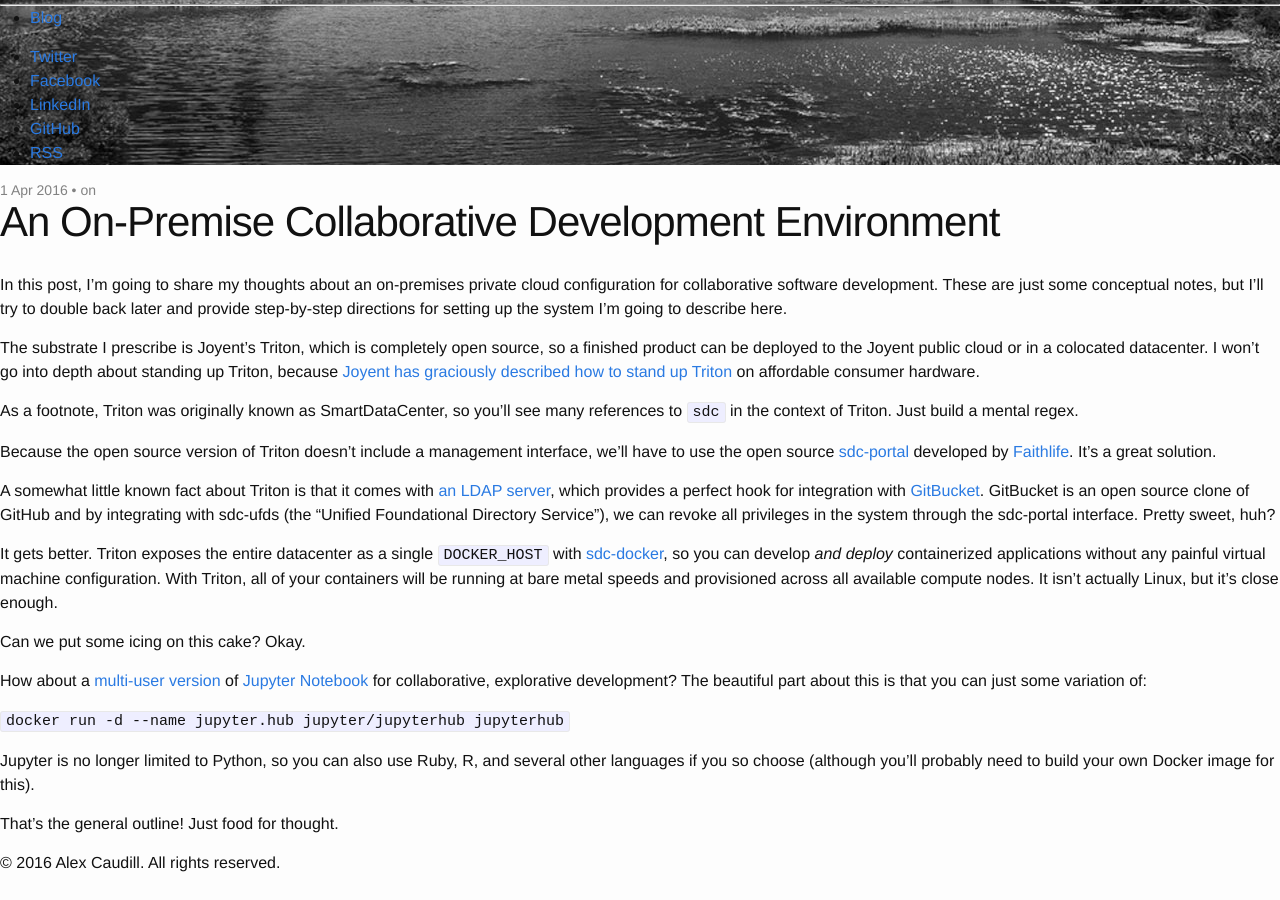
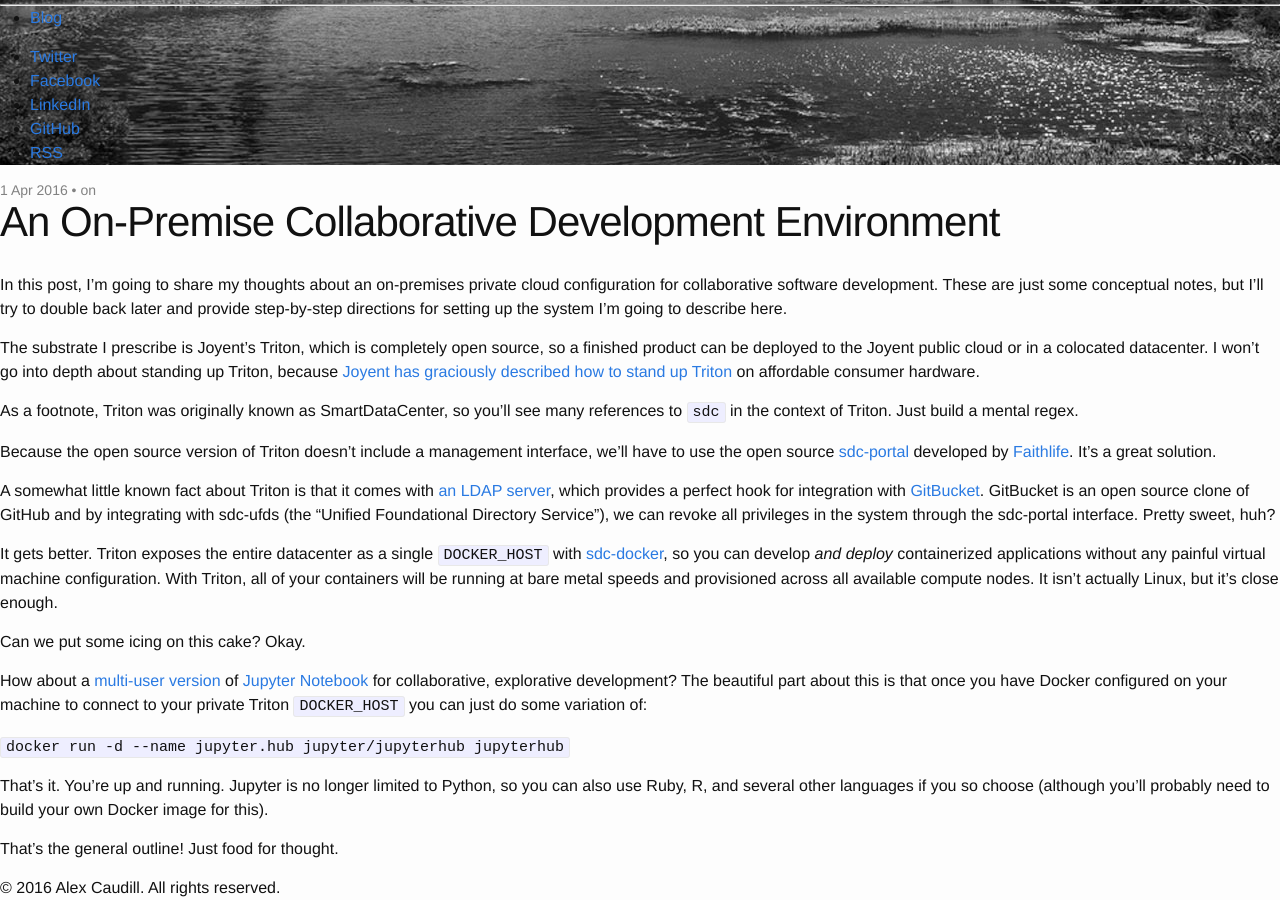
Before and after one commit to affixalex/affixalex.github.io, a Jekyll site: the page built from _posts/2016-04-01-an-on-premise-collaborative-development-environment.markdown, in a window 1280 px wide and 900 px high, scrolled down 612 px. Built offline with Jekyll 4.4.1, drawn with Linux system fonts in a browser that asks for light colours; nearby versions of some CDN libraries; before the commit the page ends 1487 px from its top, so only the background shows below that.

Commit message:
Expand a bit on explanation of running jupyerhub

```diff
--- a/_posts/2016-04-01-an-on-premise-collaborative-development-environment.markdown
+++ b/_posts/2016-04-01-an-on-premise-collaborative-development-environment.markdown
@@ -37,14 +37,15 @@ all available compute nodes. It isn't actually Linux, but it's close enough.
 Can we put some icing on this cake? Okay.
 
 How about a [multi-user version][6] of [Jupyter Notebook][7] for collaborative,
-explorative development? The beautiful part about this is that you can just
-some variation of:
+explorative development? The beautiful part about this is that once you have
+Docker configured on your machine to connect to your private Triton
+`DOCKER_HOST` you can just do some variation of:
 
 `docker run -d --name jupyter.hub jupyter/jupyterhub jupyterhub`
 
-Jupyter is no longer limited to Python, so you can also use Ruby, R, and
-several other languages if you so choose (although you'll probably need to
-build your own Docker image for this).
+That's it. You're up and running. Jupyter is no longer limited to Python, so
+you can also use Ruby, R, and several other languages if you so choose
+(although you'll probably need to build your own Docker image for this).
 
 That's the general outline! Just food for thought.
 
```
